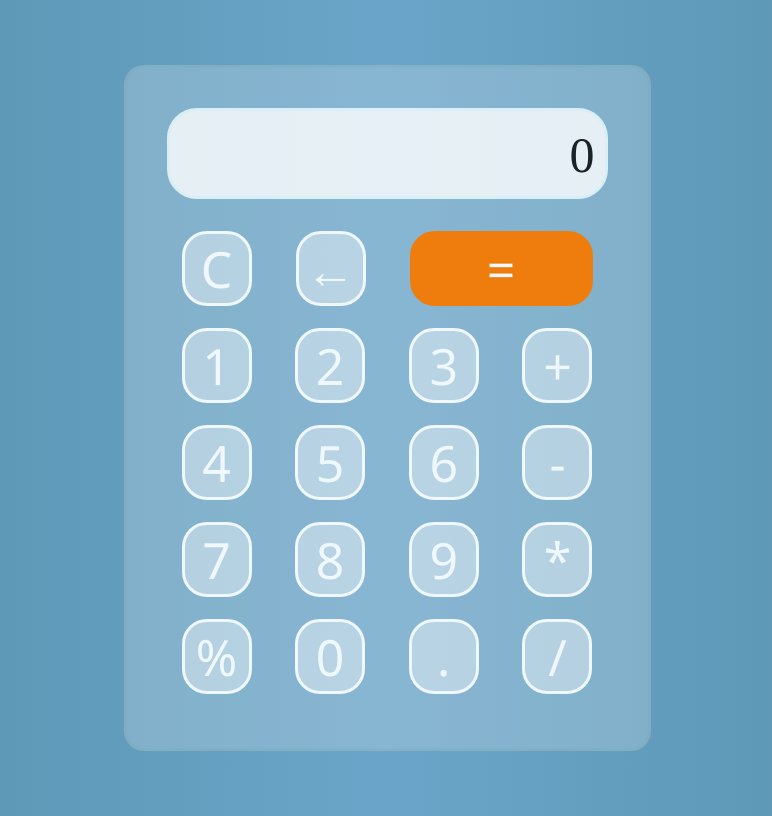
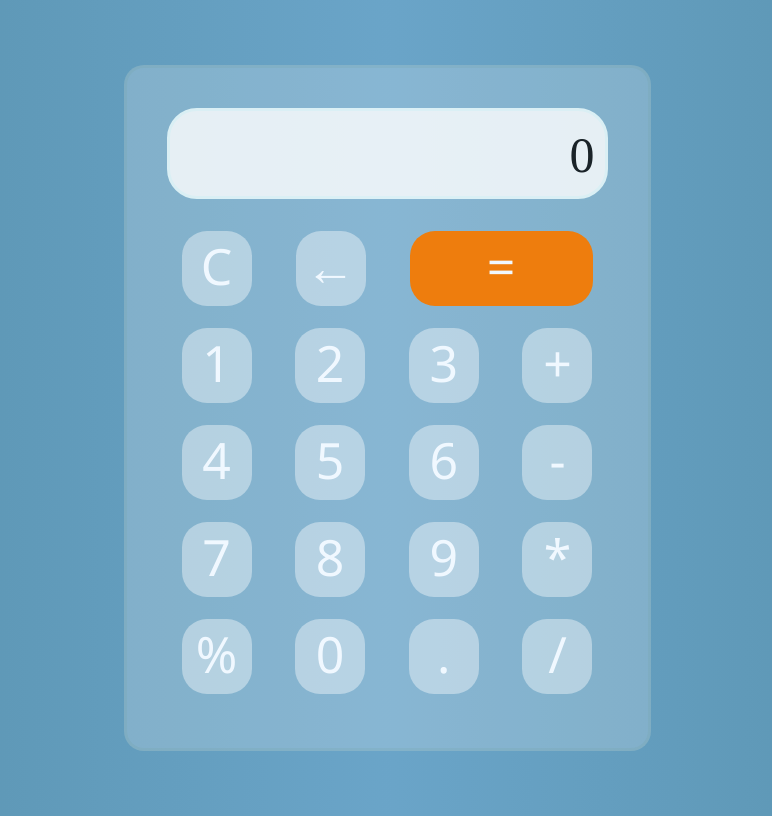
Before and after one commit to RaghulSub/calculator, a plain HTML site: page index.html in a window 1280 px wide. Shown: the whole page, without its empty margins (253-1025 px from the left). Drawn offline with Linux system fonts and the light colour scheme.

Commit message:
renamed the main.html to index.html to host this webpage

```diff
--- a/calcstyles.css
+++ b/calcstyles.css
@@ -48,7 +48,7 @@ body {
   margin: 5% 0;
 }
 .Button {
-  border: solid;
+  border: solid 0px;
   border-radius: 25px;
   font-family: "Segoe UI";
   font-size: 50px;
@@ -66,7 +66,7 @@ body {
 }
 .Button:active {
   transition-duration: 0.4s; /* to action after the duration */
-  transform: translateY(1px); /* to move downwards for 4px?\ */
+  transform: translateY(1.5px); /* to move downwards for 4px?\ */
   opacity: 0.9;
 }
 #equalbutton {
```
Also changed, not shown: index.html (renamed from main.html).
